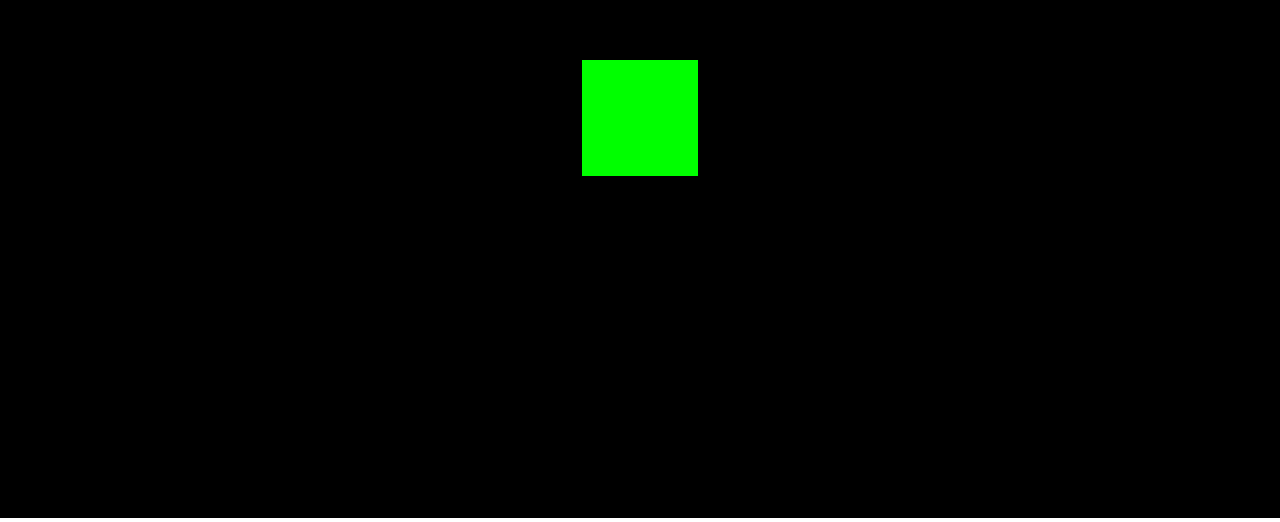
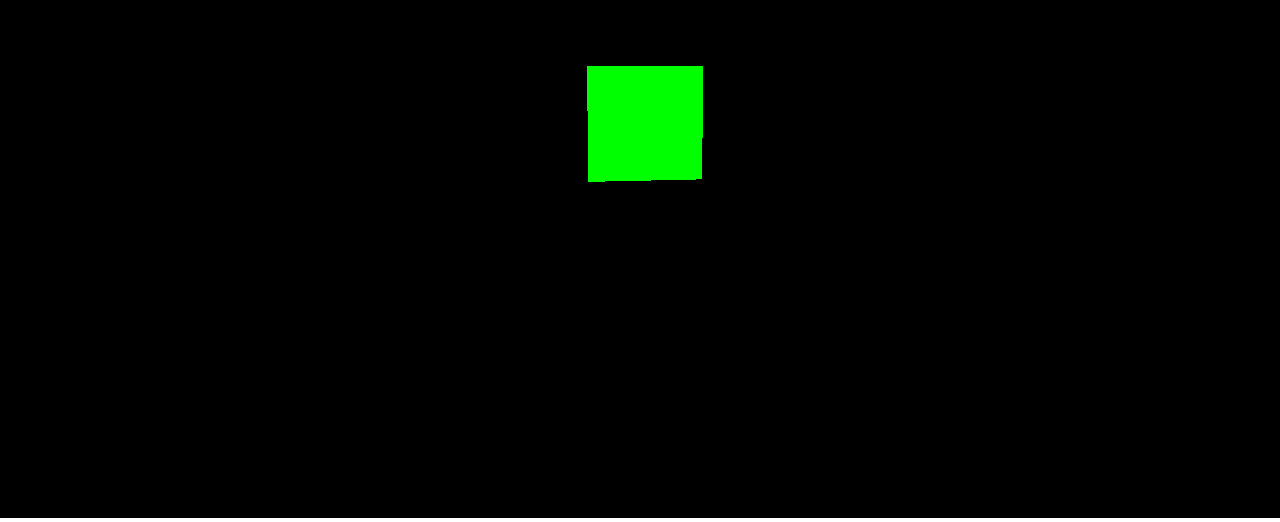
Before and after one commit to hoslersk/three-is-company, a plain HTML site: page index.html in a window 1280 px wide. Shown: the part 282-804 px from the top of the page. Drawn offline with Linux system fonts and the light colour scheme.

Commit message:
Cube will now render with slight rotation (not clearly 3D)

```diff
--- a/index.html
+++ b/index.html
@@ -24,7 +24,14 @@
       var cube = new THREE.Mesh( geometry, material );
       scene.add( cube );
 
+      // Moving camera position slightly to enable view of cube object ( scene.add() adds to 0,0,0 coordinates by default )
+
       camera.position.z = 5;
+
+      // Adding below to rotate object (cube)
+
+      cube.rotation.x += 0.1;
+      cube.rotation.y += 0.1;
 
       function render() {
       	requestAnimationFrame( render );
```
